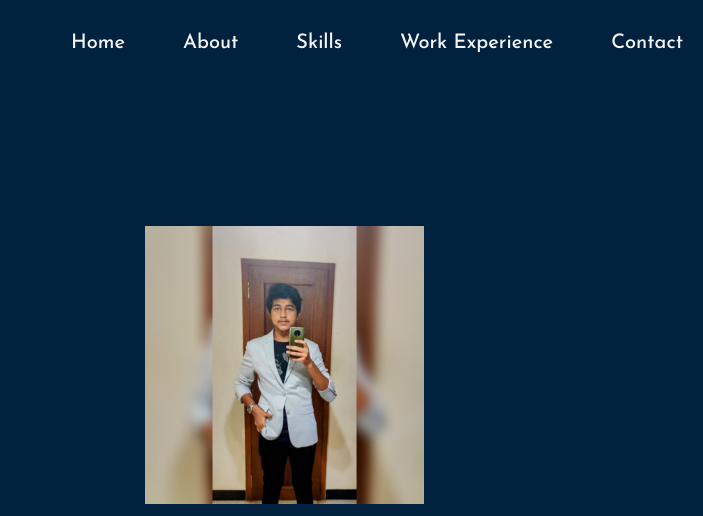
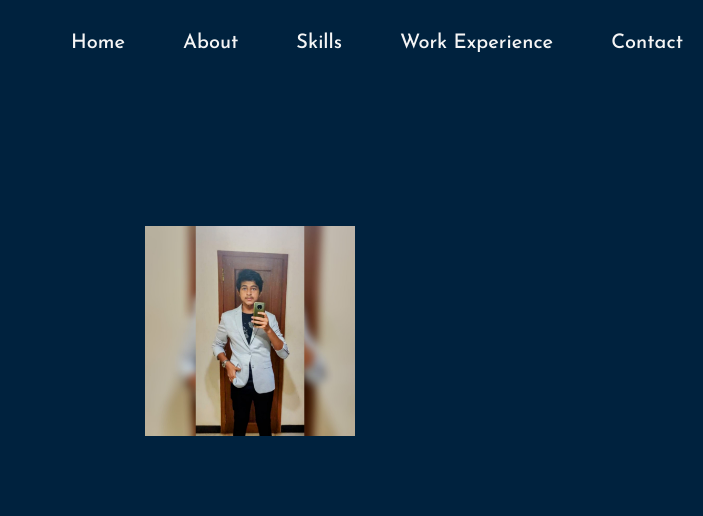
Before and after one commit to sanjayrajasreeraja/PersonalWebsite, a plain HTML site: page index.html in a window 1280 px wide. Shown: the top 516 px of the page, 577-1280 px from the left. Drawn offline with nearby package versions, Linux system fonts and the light colour scheme.

Commit message:
Update styles.css

```diff
--- a/styles.css
+++ b/styles.css
@@ -36,8 +36,8 @@
 #img-padding{
     padding-top:90px !important;
     padding-left: 70px !important;
-    max-width: 80% !important;
-    max-height: 80% !important;
+    max-width: 300px !important;
+    max-height: 300px !important;
 }
 
 .bg{
```
